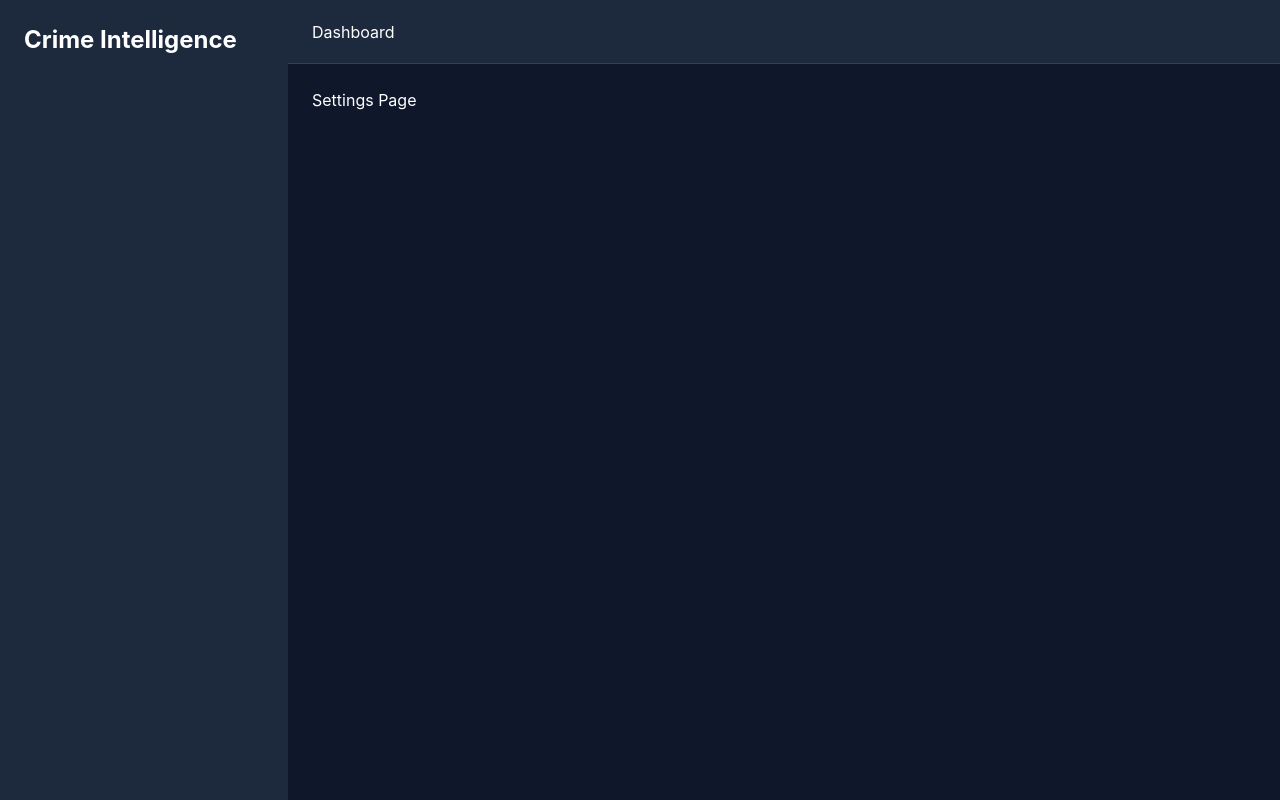
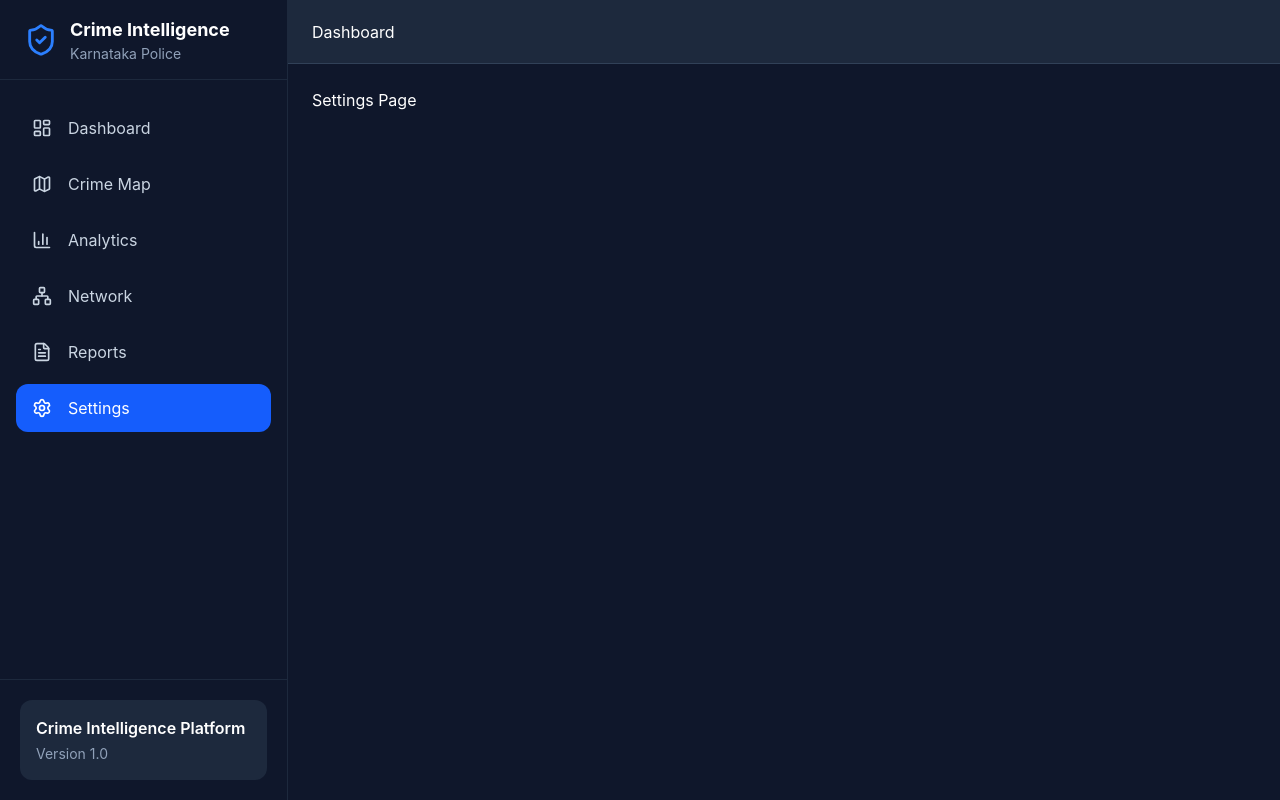
Before and after one commit to agarwalvarun24/ksp-crime-intelligence, a React (Vite) app in the folder client/: page /settings in a window 1280 px wide. Built offline with nearby package versions, Linux system fonts and the light colour scheme.

Commit message:
Build professional sidebar

```diff
--- a/client/src/components/layout/Sidebar.jsx
+++ b/client/src/components/layout/Sidebar.jsx
@@ -1,19 +1,98 @@
+import { NavLink } from "react-router-dom";
+import {
+  LayoutDashboard,
+  Map,
+  BarChart3,
+  Network,
+  FileText,
+  Settings,
+  ShieldCheck,
+} from "lucide-react";
+
+const menuItems = [
+  {
+    title: "Dashboard",
+    icon: LayoutDashboard,
+    path: "/",
+  },
+  {
+    title: "Crime Map",
+    icon: Map,
+    path: "/crime-map",
+  },
+  {
+    title: "Analytics",
+    icon: BarChart3,
+    path: "/analytics",
+  },
+  {
+    title: "Network",
+    icon: Network,
+    path: "/network",
+  },
+  {
+    title: "Reports",
+    icon: FileText,
+    path: "/reports",
+  },
+  {
+    title: "Settings",
+    icon: Settings,
+    path: "/settings",
+  },
+];
+
 function Sidebar() {
+  return (
+    <aside className="w-72 bg-slate-900 border-r border-slate-800 flex flex-col">
+      <div className="h-20 flex items-center px-6 border-b border-slate-800">
+        <ShieldCheck className="text-blue-500 mr-3" size={34} />
+        <div>
+          <h1 className="text-white font-bold text-lg">
+            Crime Intelligence
+          </h1>
+          <p className="text-slate-400 text-sm">
+            Karnataka Police
+          </p>
+        </div>
+      </div>
 
-    return (
+      <nav className="flex-1 px-4 py-6">
+        {menuItems.map((item) => {
+          const Icon = item.icon;
 
-        <aside className="w-72 bg-slate-800 p-6">
+          return (
+            <NavLink
+              key={item.title}
+              to={item.path}
+              className={({ isActive }) =>
+                `flex items-center gap-4 rounded-xl px-4 py-3 mb-2 transition-all ${
+                  isActive
+                    ? "bg-blue-600 text-white"
+                    : "text-slate-300 hover:bg-slate-800"
+                }`
+              }
+            >
+              <Icon size={20} />
+              <span>{item.title}</span>
+            </NavLink>
+          );
+        })}
+      </nav>
 
-            <h1 className="text-2xl font-bold">
+      <div className="border-t border-slate-800 p-5">
+        <div className="bg-slate-800 rounded-xl p-4">
+          <p className="text-white font-semibold">
+            Crime Intelligence Platform
+          </p>
 
-                Crime Intelligence
-
-            </h1>
-
-        </aside>
-
-    );
-
+          <p className="text-slate-400 text-sm mt-1">
+            Version 1.0
+          </p>
+        </div>
+      </div>
+    </aside>
+  );
 }
 
 export default Sidebar;
```
